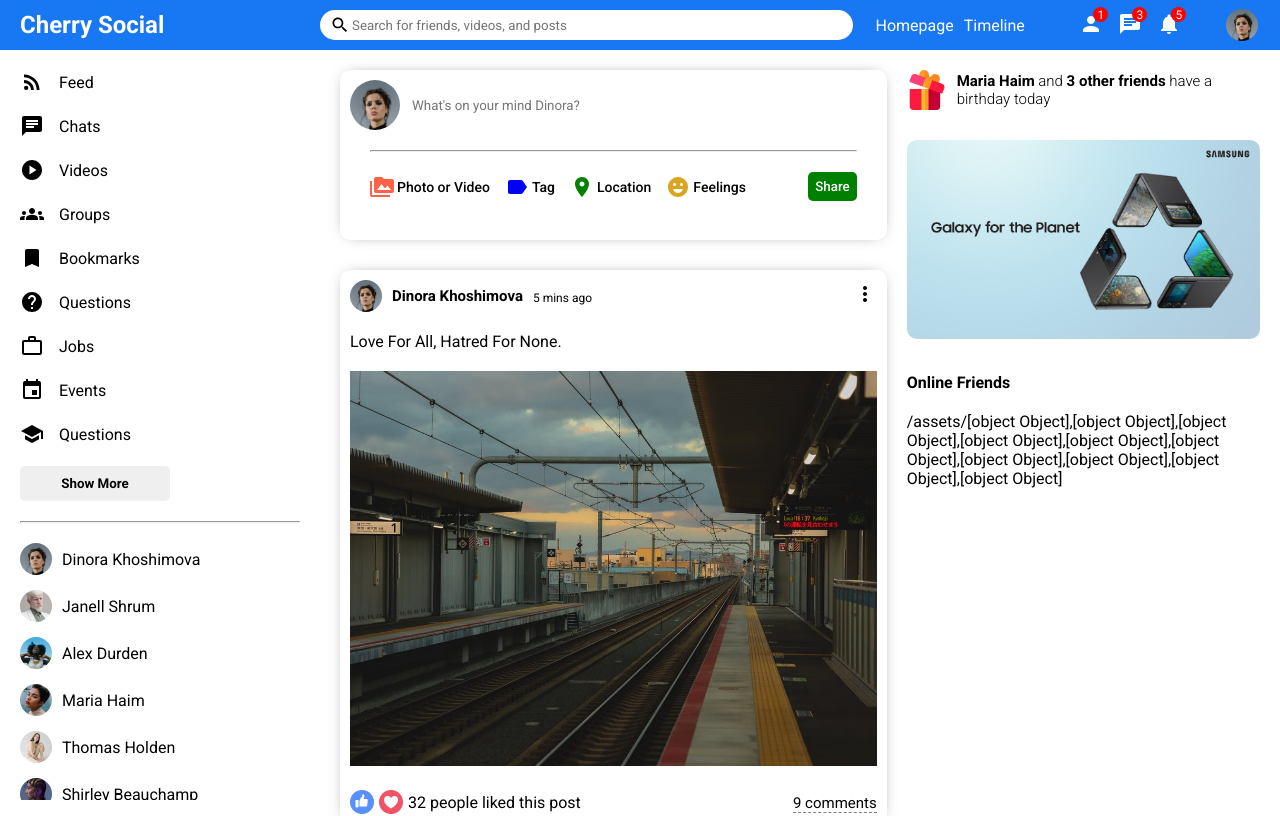
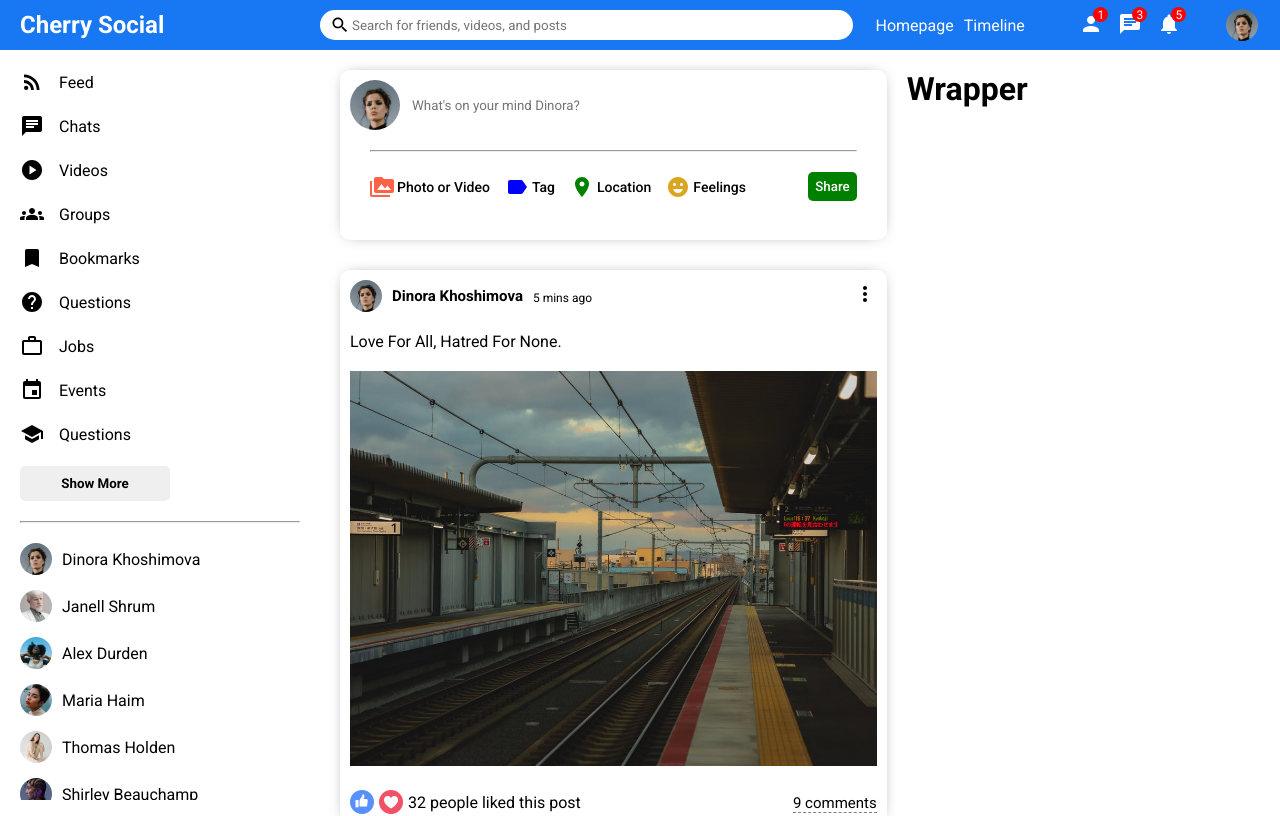
Before and after one commit to constructorlib/Cherry_Social, a React (Vite) app in the folder cherrysocial/client/: page / in a window 1280 px wide. Shown: the top 816 px of the page. Built offline with nearby package versions, Linux system fonts and the light colour scheme.

Commit message:
some UI changes

```diff
--- a/cherrysocial/client/src/components/Rightbar/Rightbar.jsx
+++ b/cherrysocial/client/src/components/Rightbar/Rightbar.jsx
@@ -5,10 +5,9 @@ import Online from "../online/Online";
 import { Key } from "@mui/icons-material";
 export default function Rightbar() {
   const PF = import.meta.env.VITE_REACT_APP_PUBLIC_FOLDER;
+  const HomeRightBar = () => {
     return (
       <>
-      <div className="rightbar">
-        <div className="rightbarWrapper">
         <div className="birthdayContainer">
           <img src="assets/gift.png" className="birthdayImg" alt="" />
           <span className="birthdayText">
@@ -20,6 +19,17 @@ export default function Rightbar() {
         <ul className="rightbarFriendList">
           {PF + Users.map((u) => <Online key={u.id} user={u} />)}
         </ul>
+      </>
+    );
+  };
+  const ProfileRightBar = () => {
+    return <h1>Wrapper</h1>;
+  };
+  return (
+    <>
+      <div className="rightbar">
+        <div className="rightbarWrapper">
+          <ProfileRightBar />
         </div>
       </div>
     </>
```
Lines whose indentation alone changed are shown as unchanged.
